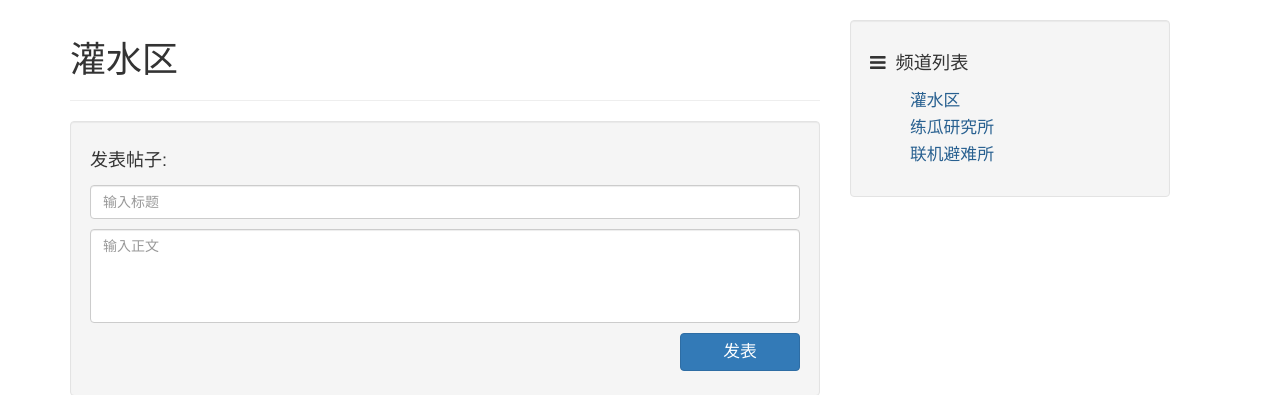
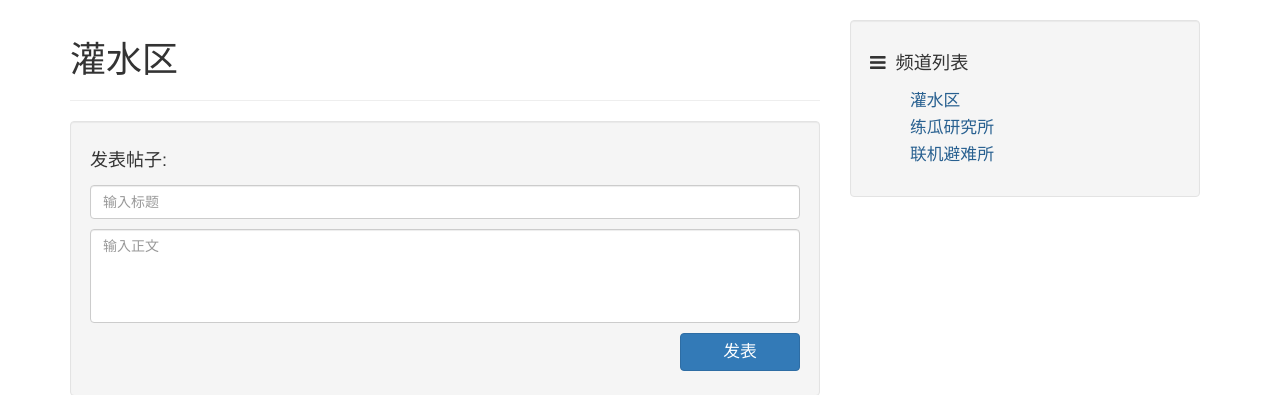
Before and after one commit to zjryan/forum, a Flask app: page /channel/1 in a window 1280 px wide. Shown: the part 52-447 px from the top of the page. Run offline with Flask 2, Linux system fonts and the light colour scheme; data comes from the database, SQL or seed files in the repository; both versions use the stored data as it was after the commit; some libraries are stand-ins or nearby versions.

Commit message:
更改侧栏宽度

```diff
--- a/app/static/css/base-styles.css
+++ b/app/static/css/base-styles.css
@@ -6,7 +6,7 @@
 }
 .side-content {
     position: fixed;
-    width: 25%;
+    min-width: 350px;
 }
 .back-to-top {
     float: right;
```
Also changed, not shown: dev.db.
